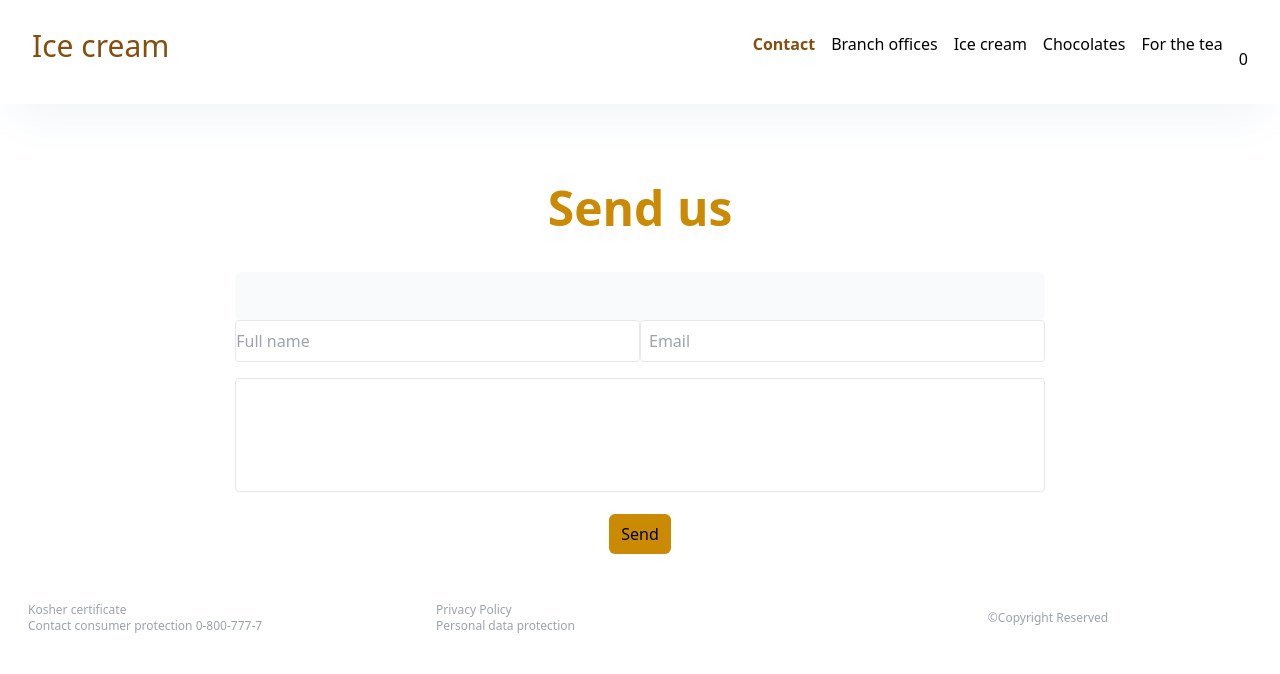
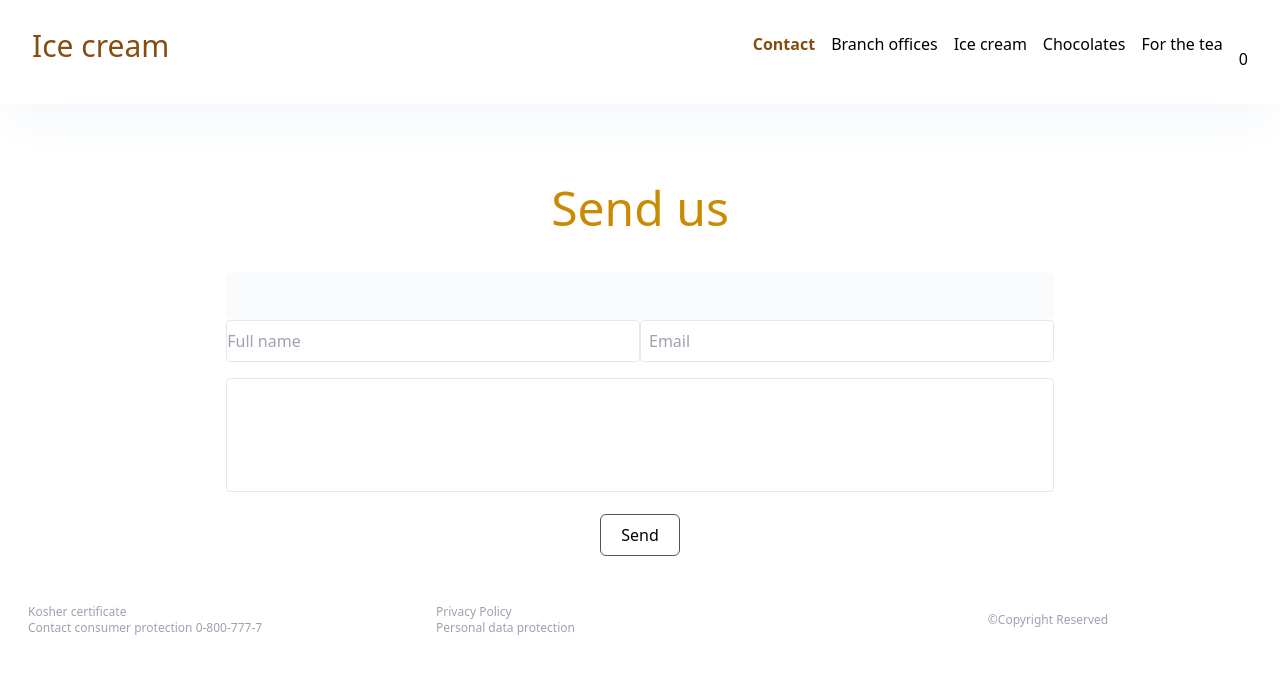
Before and after one commit to Githubmagali/icecream-shop, a Next.js app: page /contact in a window 1280 px wide. Shown: the top 674 px of the page. Built offline with nearby package versions, Linux system fonts and the light colour scheme.

Commit message:
change color text

```diff
--- a/src/app/chocolates/page.jsx
+++ b/src/app/chocolates/page.jsx
@@ -26,7 +26,7 @@ function Chocolates() {
                         <p className='text-xs py-2'> $ {item.price}</p>
                         {getItemQuantity(item.id) > 0 ? (
                         <div className="flex gap-x-3 items-center justify-center">
-                        <button className="bg-gray-200 hover:bg-gray-300 px-2 rounded-full" onClick={() => addToCart(item)}>+</button>
+                        <button className="bg-gray-400 hover:bg-gray-600 px-2 rounded-full" onClick={() => addToCart(item)}>+</button>
                         <p className="text-xs text-center">{getItemQuantity(item.id)}</p>
                         <button className="bg-gray-200 hover:bg-gray-300 px-2 rounded-full" onClick={() => removeFromCart(item.id)}>-</button>
                         </div>
--- a/src/app/contact/page.jsx
+++ b/src/app/contact/page.jsx
@@ -90,7 +90,7 @@ function ResendPage() {
     <>
 
       <section className="flex  flex-col items-center justify-center sm:text-center px-5 " id="contact">
-        <p className="font-bold text-yellow-600 md:text-5xl pt-20">Send us</p>
+        <p className="text-yellow-600 md:text-5xl pt-20">Send us</p>
         <form className="py-10">
         <div className="rounded-md bg-gray-50 p-4 md:p-6">
         </div>
@@ -103,7 +103,7 @@ function ResendPage() {
           <textarea id="description" className="border p-8 mb-4 w-full resize-none rounded"
             value={message}
             onChange={(e) => setMessage(e.target.value)}></textarea>
-          <button className="bg-yellow-600 hover:bg-yellow-800 px-3 py-2 rounded-md"
+          <button className="border border-gray-600 hover:bg-gray-200 px-5 py-2 rounded-md"
             onClick={(e) => {
               e.preventDefault();
               handleSendEmail();
--- a/src/app/forTheTea/page.jsx
+++ b/src/app/forTheTea/page.jsx
@@ -25,7 +25,7 @@ function ForTheTea() {
                         <p className='text-xs py-2'> $ {item.price}</p>
                         {getItemQuantity(item.id) > 0 ? (
                             <div className="flex gap-x-3 items-center justify-center">
-                                <button className="bg-gray-200 hover:bg-gray-300 px-2 rounded-full" onClick={() => addToCart(item)}>+</button>
+                                <button className="bg-gray-400 hover:bg-gray-600 px-2 rounded-full" onClick={() => addToCart(item)}>+</button>
                                 <p className="text-xs text-center">{getItemQuantity(item.id)}</p>
                                 <button className="bg-gray-200 hover:bg-gray-300 px-2 rounded-full" onClick={() => removeFromCart(item.id)}>-</button>
                             </div>
```
